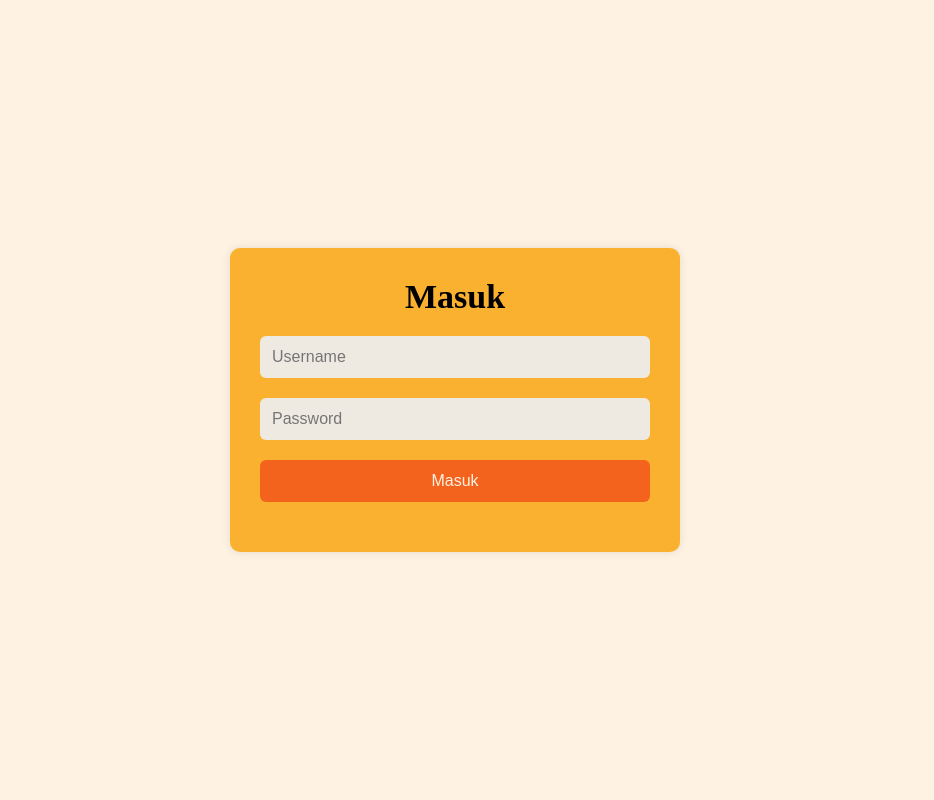
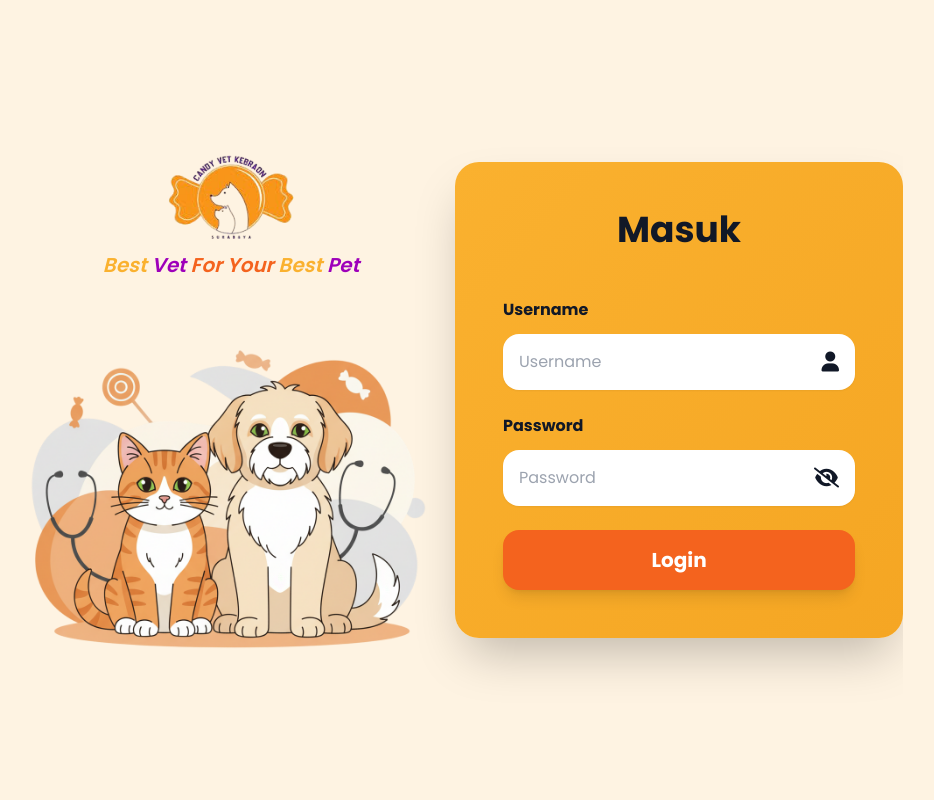
Before and after one commit to HablSank/Candy-Vet, a PHP site: page /login.php in a window 1280 px wide. Shown: the whole page, without its empty margins (185-1119 px from the left). Run offline with PHP 8.4, Linux system fonts and the light colour scheme; data that the repository does not hold is empty; some libraries are stand-ins or nearby versions.

Commit message:
Login Style & Prepared Statement Done

```diff
--- a/admin.php
+++ b/admin.php
@@ -127,7 +127,7 @@ if (!$result) {
                 </a>
             </li>
             <li class="menu-item absolute bottom-8 w-full left-0">
-                <a href="#" class="flex items-center gap-4 py-4 px-6 text-lg font-semibold text-dark-text hover:bg-purple-100 rounded-r-3xl my-1 transition-all duration-300 mr-5">
+                <a href="logout.php" class="flex items-center gap-4 py-4 px-6 text-lg font-semibold text-dark-text hover:bg-purple-100 rounded-r-3xl my-1 transition-all duration-300 mr-5">
                     <span class="text-2xl"><i class='bx bx-log-out'></i></span>
                     <span class="menu-text">Keluar</span>
                 </a>
@@ -270,10 +270,12 @@ if (!$result) {
             </div>
         </div>
 
+        <a href="booking-admin.php">
         <button class="fab fixed bottom-10 right-10 bg-primary text-white px-8 py-4 rounded-full font-bold shadow-lg transition duration-300 hover:bg-purple-700 hover:-translate-y-1 hover:shadow-xl flex items-center gap-2">
             <i class='bx bx-plus text-2xl'></i>
             Tambah Booking Baru
         </button>
+        </a>
     </div>
 
     <script>
--- a/booking-admin.php
+++ b/booking-admin.php
@@ -114,13 +114,13 @@ if(isset($_POST['submit'])) {
         <header class="bg-[#FEF3E2]">
         <div class="container mx-auto flex items-center justify-between h-20 px-4">
             <div class="flex items-center space-x-2">
-                <img src="assets/logo.png" alt="CandyVet Logo" class="h-14 w-auto">
+                <img src="./assets/logo.png" alt="CandyVet Logo" class="h-14 w-auto">
                 <span class="font-bold text-xl lg:text-2xl text-gray-800"><span class="text-[#FAB12F]">Candy</span><span class="text-[#F4631E]">Vet</span></span>
             </div>
 
-            <a href="dashboard.php" class="flex items-center gap-2 bg-[#FEF3E2] border-[#9E00BA] border-2 rounded-lg py-2 px-4">
+            <a href="./admin.php" class="flex items-center gap-2 bg-[#FEF3E2] border-[#9E00BA] border-2 rounded-lg py-2 px-4">
                 <span class="hidden sm:inline text-[#9E00BA] text-xl font-bold">Kembali</span>
-                <img src="assets/kembali.png" alt="logo kembali" class="w-auto h-8">
+                <img src="./assets/kembali.png" alt="logo kembali" class="w-auto h-8">
             </a>
         </div>
         </header>
--- /dev/null
+++ b/login.js
@@ -0,0 +1,23 @@
+// Toggle password visibility
+document.addEventListener('DOMContentLoaded', function() {
+    const passwordInput = document.getElementById('password');
+    const togglePassword = document.getElementById('togglepassword');
+
+    if (togglePassword && passwordInput) {
+        togglePassword.addEventListener('click', function() {
+            // Toggle tipe input
+            const type = passwordInput.getAttribute('type') === 'password' ? 'text' : 'password';
+            passwordInput.setAttribute('type', type);
+
+            // Toggle icon
+            const icon = this.querySelector('i');
+            if (type === 'password') {
+                icon.classList.remove('fa-eye');
+                icon.classList.add('fa-eye-slash');
+            } else {
+                icon.classList.remove('fa-eye-slash');
+                icon.classList.add('fa-eye');
+            }
+        });
+    }
+});
--- a/login.php
+++ b/login.php
@@ -8,18 +8,26 @@ include "koneksi.php";
     <head>
         <meta charset="UTF-8">
         <meta name="viewport" content="width=device-width, initial-scale=1.0">
-    <title>Document</title>
+        <title>Login - CandyVet</title>
+        <script src="https://cdn.tailwindcss.com"></script>
+        <link rel="preconnect" href="https://fonts.googleapis.com">
+        <link rel="preconnect" href="https://fonts.gstatic.com" crossorigin>
+        <link href="https://fonts.googleapis.com/css2?family=Poppins:wght@400;600;700&display=swap" rel="stylesheet">
+        <link rel="stylesheet" href="https://cdnjs.cloudflare.com/ajax/libs/font-awesome/6.0.0/css/all.min.css" />
     </head>
-<body>
+    <body class="bg-[#FEF3E2] min-h-screen flex items-center justify-center p-4" style="font-family: 'Poppins', sans-serif;">
         <?php
         if(isset($_POST['username'])){
             $username = $_POST['username'];
             $password = md5($_POST['password']);
 
-        $query = mysqli_query($conn, "SELECT*FROM login_admin where username='$username' and password='$password'");
+        $stmt = mysqli_prepare($conn, "SELECT * FROM login_admin WHERE username=? AND password=?");
+        mysqli_stmt_bind_param($stmt, "ss", $username, $password);
+        mysqli_stmt_execute($stmt);
+        $result = mysqli_stmt_get_result($stmt);
 
-        if(mysqli_num_rows($query) > 0){
-            $data = mysqli_fetch_array($query);
+            if(mysqli_num_rows($result) > 0){
+                $data = mysqli_fetch_array($result);
                 $_SESSION['user'] = $data;
                 echo '<script>alert("Selamat datang, '.$data['nama'].'"); location.href="admin.php"</script>';
             }else{
@@ -28,77 +36,49 @@ include "koneksi.php";
         }
 
         ?>
-    <div class="container">
-        <div class="form-box" id="login-form">
-            <form action="" method="post">
-                <h2>Masuk</h2>
-                <input type="text" name="username" placeholder="Username" required>
-                <input type="password" name="password" placeholder="Password" required>
-                <button type="submit" name="masuk">Masuk</button>
+
+    <div class="bg-transparent rounded-3xl overflow-hidden max-w-4xl w-full md:flex">
+
+        <div class="hidden md:flex flex-col items-center justify-center md:w-1/2 ">
+            <a class="flex flex-col items-center space-y-2 relative top-10">
+                <img src="assets/logo.png" alt="CandyVet Logo" class="h-[180px] w-auto">
+            </a>
+            <p class="text-xl font-semibold italic text-center">
+                <span class="text-[#FAB12F]">Best </span><span class="text-[#9E00BA]">Vet </span><span class="text-[#F4631E]">For Your </span><span class="text-[#FAB12F]">Best </span><span class="text-[#9E00BA]">Pet</span>
+            </p>
+            <img src="assets/hero_image.png" alt="Ilustrasi hewan" class="w-auto h-[450px]">
+        </div>
+
+        <div class="w-full md:w-1/2 p-8 sm:p-12 bg-gradient-to-br from-[#FAB12F] to-[#F5A623] flex flex-col justify-center rounded-3xl shadow-2xl my-24">
+            <h2 class="text-4xl font-extrabold text-gray-900 mb-12 text-center">Masuk</h2>
+
+            <form action="login.php" method="post" class="space-y-6">
+                <div>
+                    <label for="username" class="block text-base font-bold text-gray-900 mb-3">Username</label>
+                    <div class="relative">
+                        <input type="text" id="username" name="username" placeholder="Username" required class="w-full px-4 py-4 pr-12 text-base border-0 rounded-2xl bg-white text-gray-900 placeholder-gray-400 outline-none focus:shadow-md focus:ring-0 transition shadow-sm">
+                        <span class="absolute right-4 top-1/2 transform -translate-y-1/2 text-gray-900">
+                        <i class="fas fa-user text-xl"></i>
+                        </span>
+                    </div>
+                </div>
+                <div>
+                    <label for="password" class="block text-base font-bold text-gray-900 mb-3">Password</label>
+                    <div class="relative">
+                        <input type="password" id="password" name="password" placeholder="Password" required class="w-full px-4 py-4 pr-12 text-base border-0 rounded-2xl bg-white text-gray-900 placeholder-gray-400 outline-none focus:shadow-md focus:ring-0 transition shadow-sm">
+                        <span id="togglepassword" class="absolute right-4 top-1/2 transform -translate-y-1/2 text-gray-900 cursor-pointer">
+                        <i class="fas fa-eye-slash text-xl"></i>
+                        </span>
+                    </div>
+                </div>
+
+                <button type="submit" name="masuk" class="w-full py-4 px-6 text-xl font-bold text-white bg-[#F4631E] rounded-2xl hover:bg-opacity-90 transition transform hover:scale-105 shadow-lg">
+                    Login
+                </button>
             </form>
         </div>
     </div>
+
+    <script src="login.js"></script>
     </body>
     </html>
-
-<style>
-    * {
-        margin: 0;
-        padding: 0;
-        box-sizing: border-box;
-    }
-
-    body {
-        display: flex;
-        justify-content: center;
-        align-items: center;
-        min-height: 100vh;
-        background-color: #fef3e2;
-        color:black;
-    }
-
-    .container{
-        margin: 0 15px;
-    }
-
-    .form-box{
-        width: 100%;
-        max-width: 450px;
-        padding: 30px;
-        background-color: #fab12f;
-        border-radius: 10px;
-        box-shadow: 0 0 10px rgba(0, 0, 0, 0.1);
-    }
-
-    h2{
-        font-size: 34px;
-        text-align: center;
-        margin-bottom: 20px;
-    }
-
-    input{
-        width: 100%;
-        padding: 12px;
-        background-color: #eeee;
-        border-radius: 6px;
-        border: none;
-        outline: none;
-        font-size: 16px;
-        color:black;
-        margin-bottom: 20px;
-    }
-
-    button{
-        width: 100%;
-        padding: 12px;
-        background-color: #f4631e;
-        border-radius: 6px;
-        border: none;
-        cursor: pointer;
-        font-size: 16px;
-        color:#fef3e2;
-        font-weight: 500;
-        margin-bottom: 20px;
-        transition: 0.5s;
-    }
-</style>
```
Lines whose indentation alone changed are shown as unchanged.
